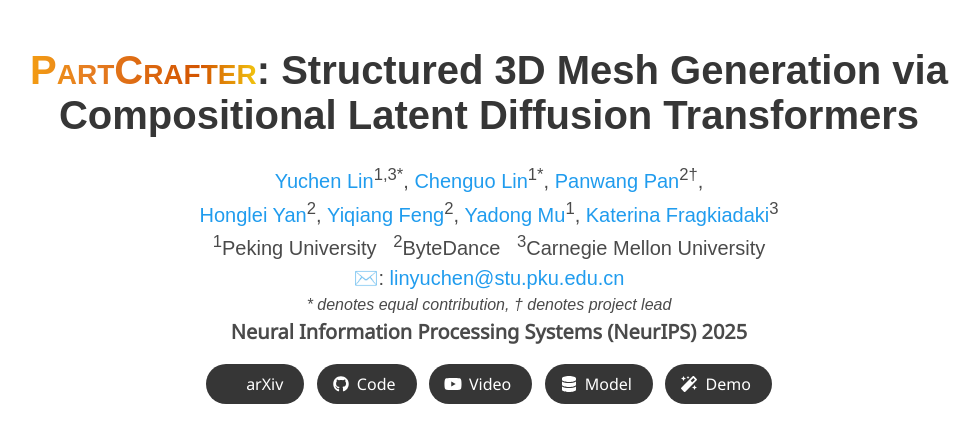
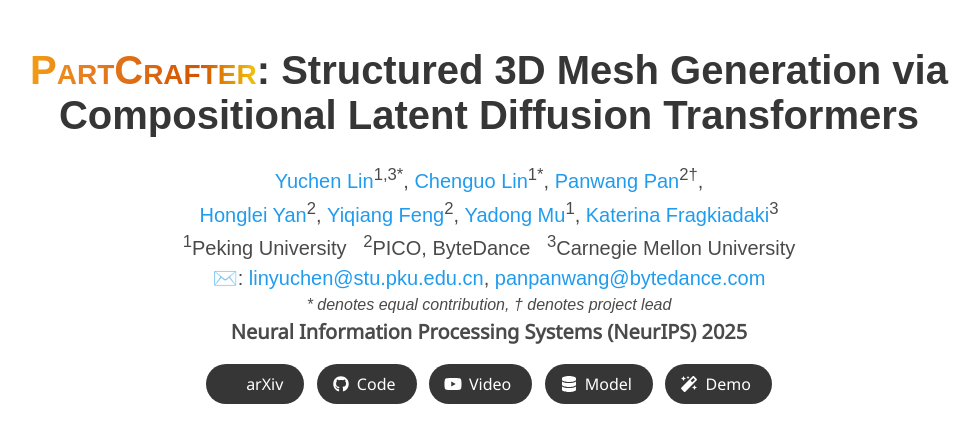
Before and after one commit to wgsxm/wgsxm.github.io, a Jekyll site: the page projects/partcrafter/index.html, which Jekyll copies as it is, in a window 1280 px wide and 900 px high, cut to the strip 0-445 px from the top of the window. Shown: the whole strip, without its empty margins (151-1131 px from the left). Built offline with Jekyll 4.4.1, drawn with Linux system fonts in a browser that asks for light colours; nearby versions of some CDN libraries; some web fonts are replaced; library files that are not in the unit come from our copies; a style sheet for code colours, icons or effects is not loaded.

Commit message:
slightly modify partcrafter

```diff
--- a/projects/partcrafter/index.html
+++ b/projects/partcrafter/index.html
@@ -97,13 +97,13 @@
             <!-- Affiliations -->
             <div class="is-size-5 publication-authors">
               <span class="author-block"><sup>1</sup>Peking University</span> &nbsp;
-              <span class="author-block"><sup>2</sup>ByteDance</span> &nbsp;
+              <span class="author-block"><sup>2</sup>PICO, ByteDance</span> &nbsp;
               <span class="author-block"><sup>3</sup>Carnegie Mellon University</span>
             </div>
 
             <!-- Emails -->
             <div class="is-size-5 publication-authors">
-              <span class="author-block">✉️: <a href="mailto:linyuchen@stu.pku.edu.cn">linyuchen@stu.pku.edu.cn</a></span>
+              <span class="author-block">✉️: <a href="mailto:linyuchen@stu.pku.edu.cn">linyuchen@stu.pku.edu.cn</a></span>, <a href="mailto:panpanwang@bytedance.com ">panpanwang@bytedance.com</a></span>
             </div>
 
             <!-- Author Notes -->
```
